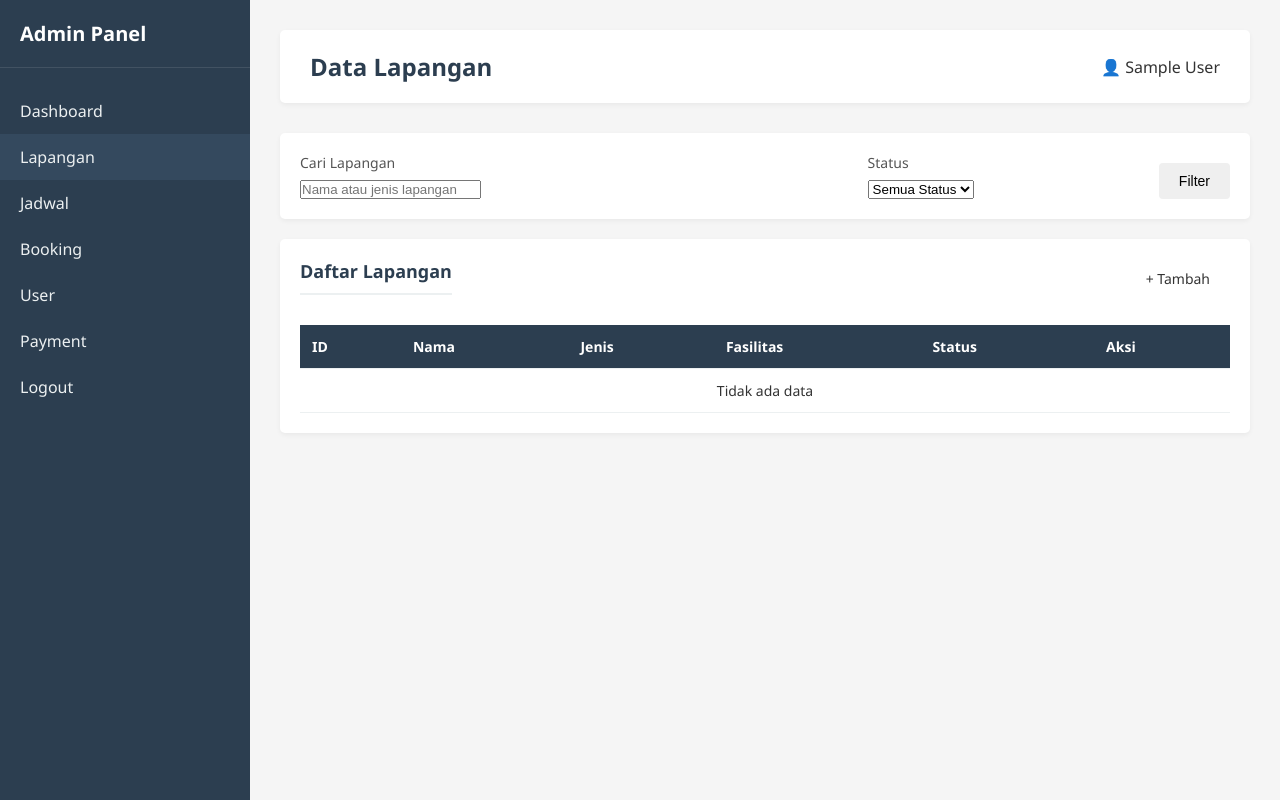
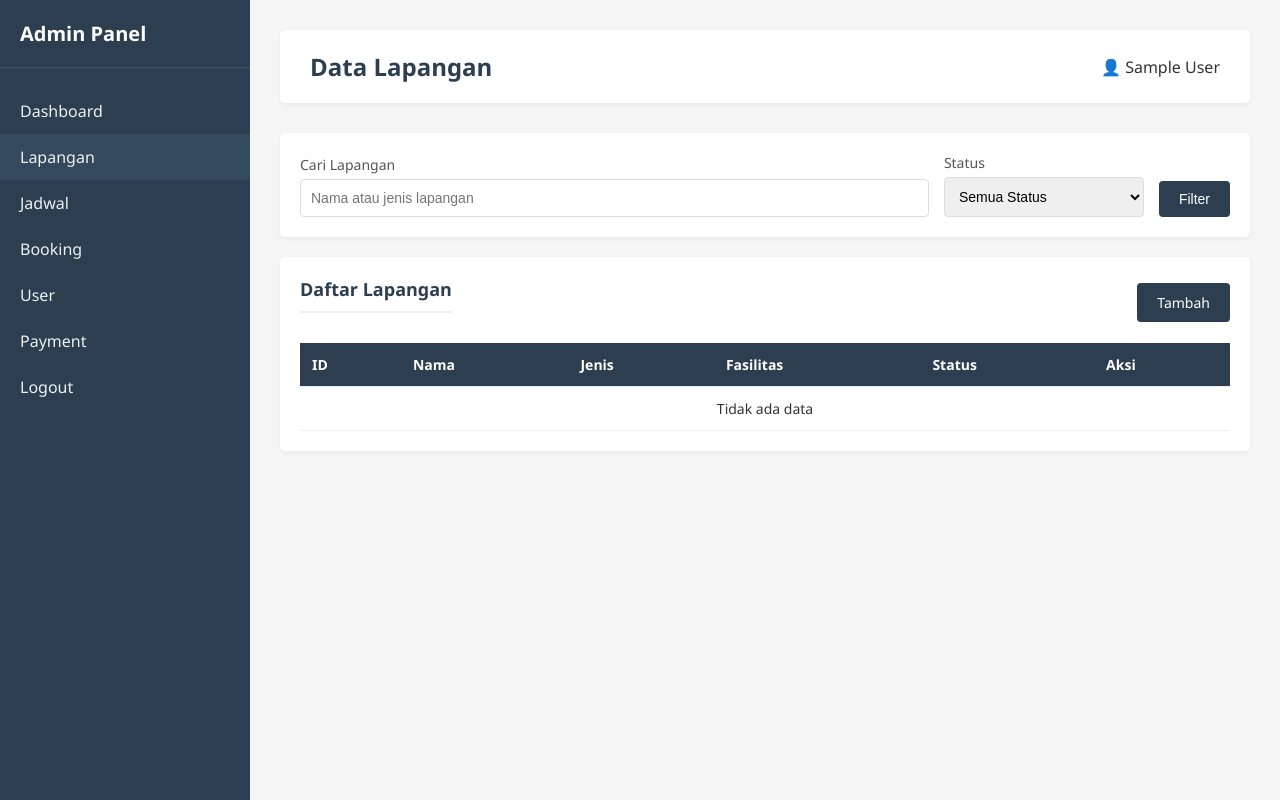
Before and after one commit to ajiarl/reservasi-lapangan-futsal, a PHP site: page /lapangan/index.php in a window 1280 px wide. Run offline with PHP 8.4, Linux system fonts and the light colour scheme; the visitor is signed in with stand-in values (Sample User, id 1); data that the repository does not hold is empty.

Commit message:
update css dan btn

```diff
--- a/admin/lapangan/index.php
+++ b/admin/lapangan/index.php
@@ -35,25 +35,26 @@ $lapangan = fetchAll($sql, $params);
 require_once '../includes/header.php';
 ?>
 
+
 <!-- Filter -->
 <div class="card">
-    <form method="GET" style="display: grid; grid-template-columns: 2fr 1fr auto; gap: 15px; align-items: end;">
+    <form method="GET" style="display: grid; grid-template-columns: 1fr 200px auto; gap: 15px; align-items: end;">
         <div class="form-group" style="margin: 0;">
             <label>Cari Lapangan</label>
-            <input type="text" name="search" placeholder="Nama atau jenis lapangan" value="<?= htmlspecialchars($search) ?>">
+            <input type="text" name="search" class="form-control" placeholder="Nama atau jenis lapangan" value="<?= htmlspecialchars($search) ?>">
         </div>
         <div class="form-group" style="margin: 0;">
             <label>Status</label>
-            <select name="status">
+            <select name="status" class="form-control">
                 <option value="">Semua Status</option>
                 <option value="1" <?= $status === '1' ? 'selected' : '' ?>>Aktif</option>
                 <option value="0" <?= $status === '0' ? 'selected' : '' ?>>Nonaktif</option>
             </select>
         </div>
         <div style="display: flex; gap: 10px;">
-            <button type="submit" class="btn">Filter</button>
+            <button type="submit" class="btn btn-primary">Filter</button>
             <?php if ($search || $status !== ''): ?>
-                <a href="index.php" class="btn btn-secondary">Reset</a>
+                <a href="index.php" class="btn">Reset</a>
             <?php endif; ?>
         </div>
     </form>
@@ -63,7 +64,7 @@ require_once '../includes/header.php';
 <div class="card">
     <div class="d-flex justify-between" style="margin-bottom: 15px;">
         <h3>Daftar Lapangan</h3>
-        <a href="tambah_lapangan.php" class="btn">+ Tambah</a>
+        <a href="tambah_lapangan.php" class="btn btn-primary">Tambah</a>
     </div>
     <table>
         <thead>
--- a/admin/style.css
+++ b/admin/style.css
@@ -96,6 +96,10 @@ ul {
     box-shadow: 0 2px 5px rgba(0,0,0,0.05);
     padding: 20px;
     margin-bottom: 20px;
+}
+
+.card .d-flex {
+    align-items: center;
 }
 
 .card h3 {
```
Also changed, not shown: 3 other files.
